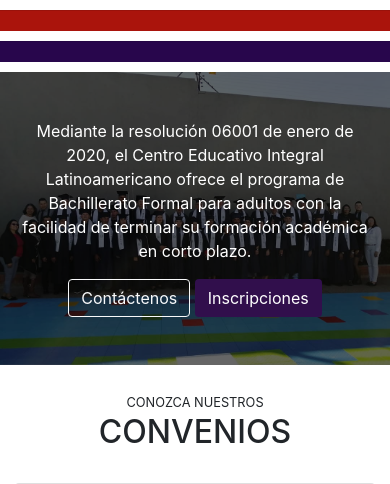
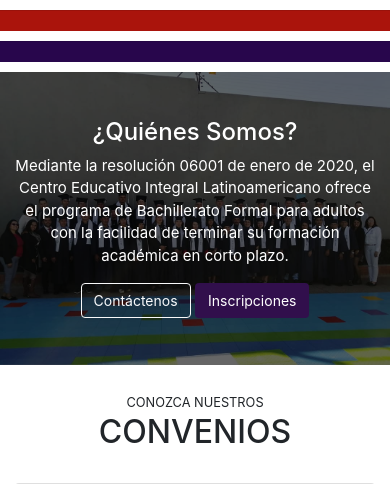
Before and after one commit to JuCetina/ceil, a PHP site: page / in a window 390 px wide. Shown: the part 96-580 px from the top of the page. Run offline with PHP 8.4, Linux system fonts and the light colour scheme; some web fonts are replaced.

Commit message:
Se mejora la presentación de Quienes somos y de los convenios

```diff
--- a/index.php
+++ b/index.php
@@ -75,8 +75,8 @@
                     <div class="container">
                         <div class="row align-items-center">
                             <div class="col-md-7 offset-md-5 text-center text-md-right">
-                            <h1 class="d-none d-sm-block">¿Quiénes Somos?</h1>
-                            <p class="d-sm-block">
+                                <h1>¿Quiénes Somos?</h1>
+                                <p>
                                     Mediante la resolución 06001 de enero de 2020, el Centro Educativo Integral
                                     Latinoamericano ofrece el programa de Bachillerato Formal para adultos con la facilidad de terminar su formación académica en corto plazo.
                                 </p>
@@ -102,7 +102,7 @@
             <div class="row">
                 <div class="col">
                     <div class="card">
-                        <div class="row no-gutters">
+                        <div class="row no-gutters align-items-center">
                             <div class="col-md-4">
                                 <img src="img/funcodes.png" class="card-img" alt="FUNCODES">
                             </div>
--- a/style.css
+++ b/style.css
@@ -50,9 +50,41 @@ body{
     visibility: hidden;
 }
 
+@media screen and (max-width: 768px){
+    .overlay h1{
+        font-size: 24px;
+    }
+
+    .overlay p{
+        font-size: 15px;
+    }
+
+    .overlay a, .overlay button{
+        font-size: 14px;
+    }
+}
+
 @media screen and (max-width: 520px){
     body{
         background-size: 60%;
+    }
+}
+
+@media screen and (max-width: 320px){
+    .navbar-toggler{
+        margin: 0 auto;
+    }
+
+    .overlay h1{
+        font-size: 18px;
+    }
+
+    .overlay p{
+        font-size: 13px;
+    }
+
+    .overlay a{
+        font-size: 12px;
     }
 }
 
```
Lines whose indentation alone changed are shown as unchanged.
